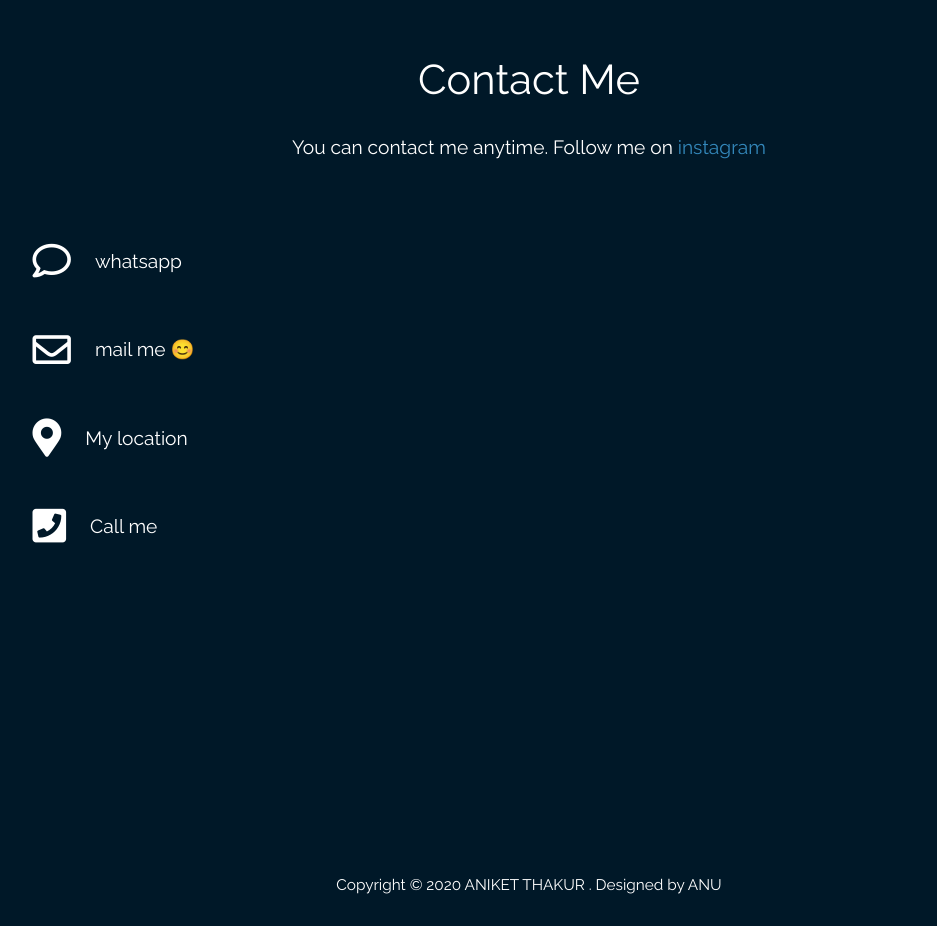
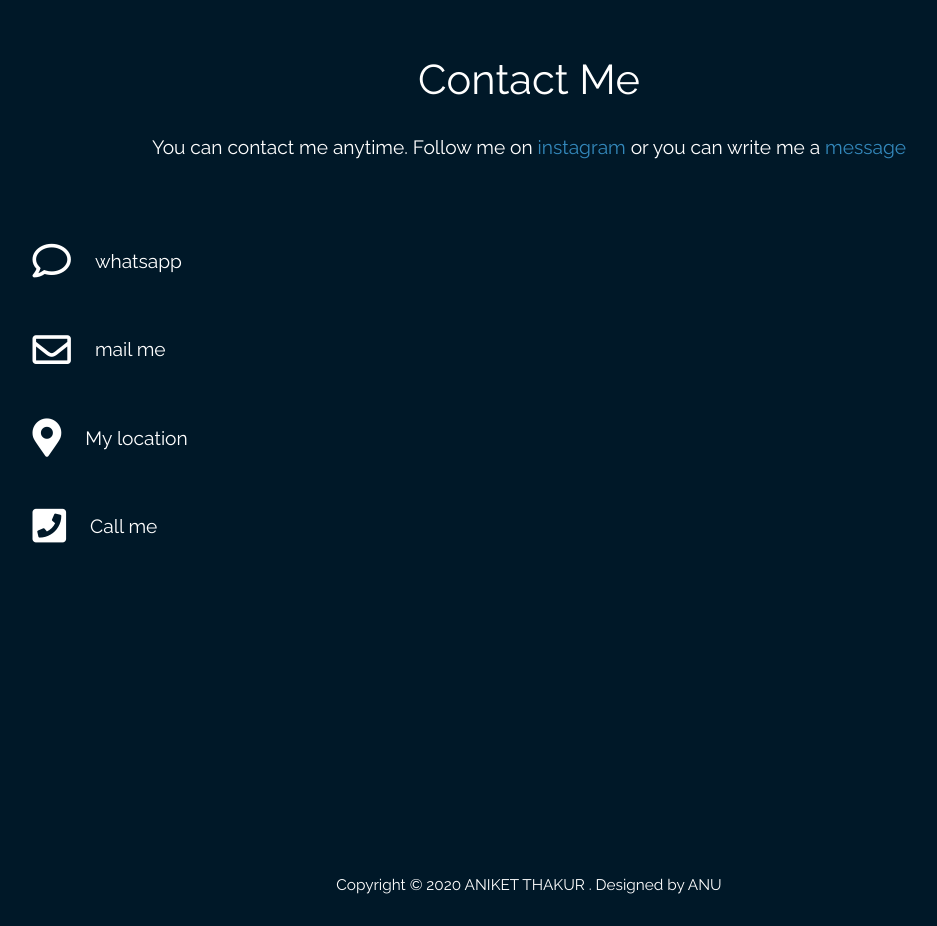
Before and after one commit to aniketthakur123/Aniket-Thakur, a plain HTML site: page index.html in a window 1280 px wide. Shown: the part 3240-4166 px from the top of the page, without its empty margins (111-1048 px from the left). Drawn offline with Linux system fonts and the light colour scheme.

Commit message:
Add files via upload

```diff
--- a/index.html
+++ b/index.html
@@ -148,6 +148,7 @@ https://www.tooplate.com/view/2117-infinite-loop
 
                 <figure class="tm-testimonial-item">
 
+
                   <blockquote>currently i'm pursuing my degree in CSE so i have to code for my CSE degree. I know c, cpp, java.
          </blockquote>
                   <figcaption>-coding</figcaption>
@@ -264,7 +265,7 @@ https://www.tooplate.com/view/2117-infinite-loop
             <div class="text-center col-12">
                 <h2 class="tm-section-title mb-4">Contact Me</h2>
                 <p class="mb-5">
-                 You can contact me anytime. Follow me on <a href="https://www.instagram.com/an1k3t.thakur/">instagram</a>
+                 You can contact me anytime. Follow me on <a href="https://www.instagram.com/an1k3t.thakur/">instagram</a> or you can write me a <a href="mailto:aniketthakur273@gmai.com">message</a>
                 </p><br>
             </div>
 
@@ -280,7 +281,7 @@ https://www.tooplate.com/view/2117-infinite-loop
                 <div class="contact-item">
                   <a rel="nofollow" href="mailto:aniketthakur273@gmai.com" class="item-link">
                       <i class="far fa-2x fa-envelope mr-4"></i>
-                      <span class="mb-0">mail me 😊</span>
+                      <span class="mb-0">mail me </span>
                   </a>
                 </div>
 
```
